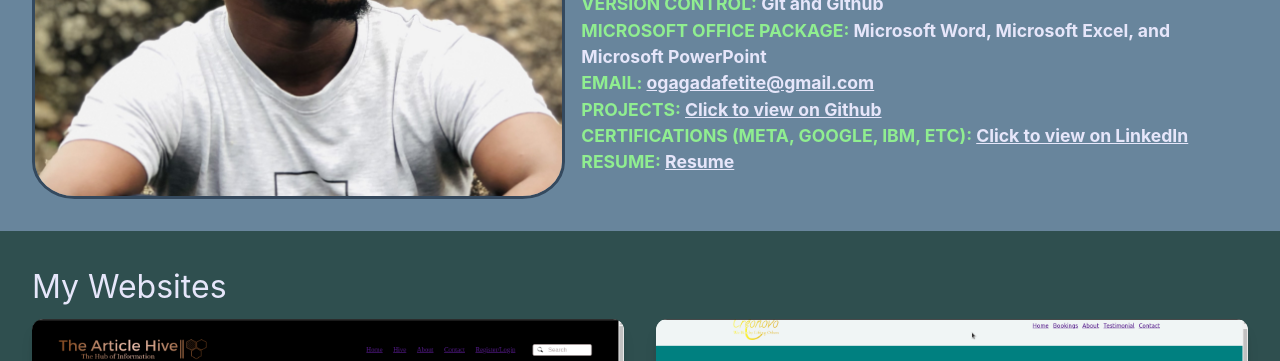
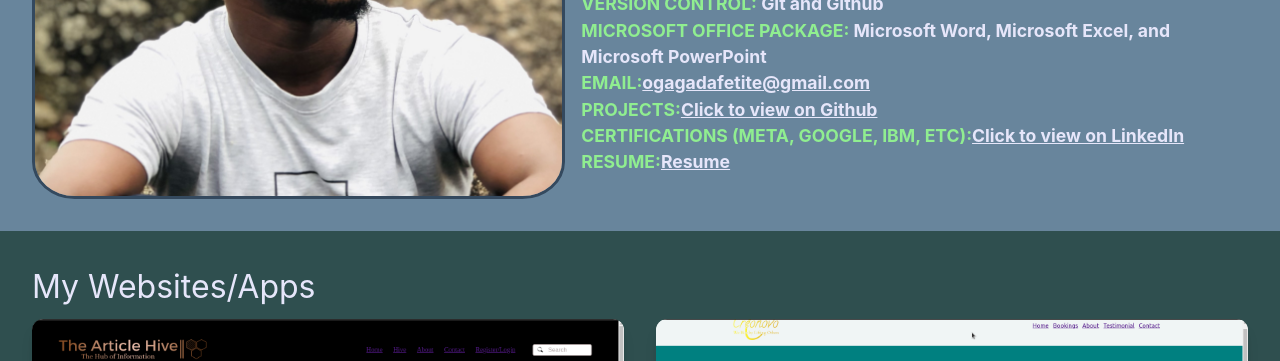
Before and after one commit to DafetiteOgaga/dafetite, a React (Create React App) app: page / in a window 1280 px wide. Shown: the part 372-733 px from the top of the page. Built offline with nearby package versions, Linux system fonts and the light colour scheme.

Commit message:
changes: added animation and styling to icons and links

```diff
--- a/src/App.css
+++ b/src/App.css
@@ -395,3 +395,29 @@
 		height: 20rem;
 	}
 }
+
+.icons {
+	cursor: pointer;
+	transition: background-color 0.3s ease, transform 0.3s ease;
+}
+.icons:hover {
+	color: #68859c;
+	transform: scale(1.55);
+}
+.icons:active {
+	color: #90ee90;
+	transform: scale(1.09);
+}
+
+.text-anime {
+	cursor: pointer;
+	transition: background-color 0.3s ease, transform 0.3s ease;
+}
+.text-anime:hover {
+	/* color: #68859c; */
+	transform: scale(1.17);
+}
+.text-anime:active {
+	color: #00ced1;
+	transform: scale(1.09);
+}
--- a/src/components/Header.js
+++ b/src/components/Header.js
@@ -108,7 +108,7 @@
                   href={url}
                   target="_blank"
                   rel="noopener noreferrer">
-                  <FontAwesomeIcon icon={icon} size={isMobile ? "lg" : "2x"} key={url} />
+                  <FontAwesomeIcon className="icons" icon={icon} size={isMobile ? "lg" : "2x"} key={url} />
                 </a>
               ))}
             </HStack>
--- a/src/components/LandingSection.js
+++ b/src/components/LandingSection.js
@@ -100,10 +100,12 @@
         <h1 className="head-sub"
         key={index}
           style={{
+          display: 'flex',
           fontWeight: "bold",
           color: "#e6e6fa",
           }}>
           <span style={{color: "#90ee90"}}>{value.title.toUpperCase()}: </span>
+          <div className="text-anime">
           <a
             key={index}
             href={value.url}
@@ -112,6 +114,7 @@
             style={{textDecoration: "underline"}}>
             {value.linkName}
           </a>
+          </div>
         </h1>
       ))}
      </div>
--- a/src/components/ProjectsSection.js
+++ b/src/components/ProjectsSection.js
@@ -114,7 +114,7 @@
 
      <h1 className="head-main"
      style={{color: "#e6e6fa",}}>
-       My Websites
+       My Websites/Apps
      </h1>
      <Box
        display="grid"
```
